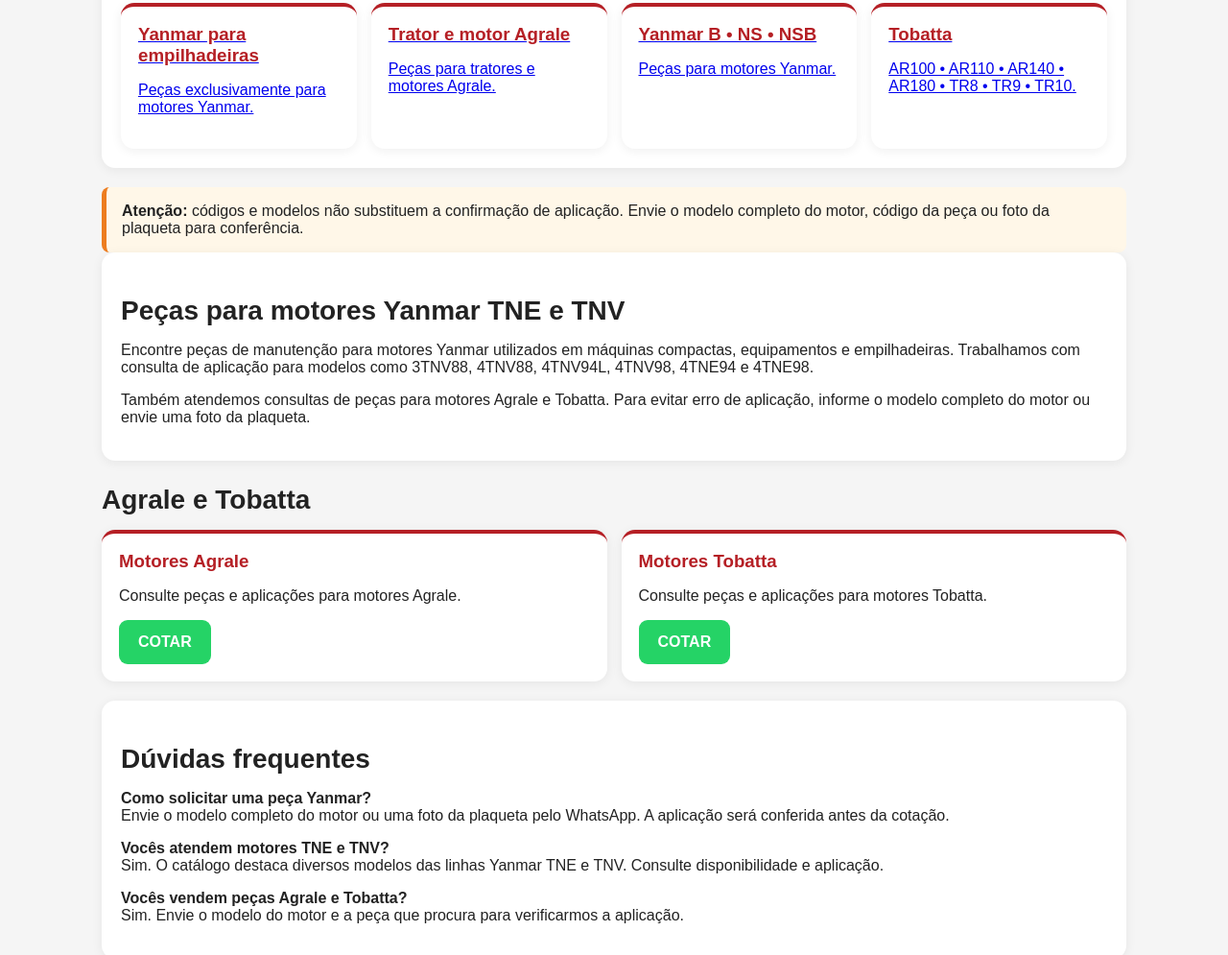
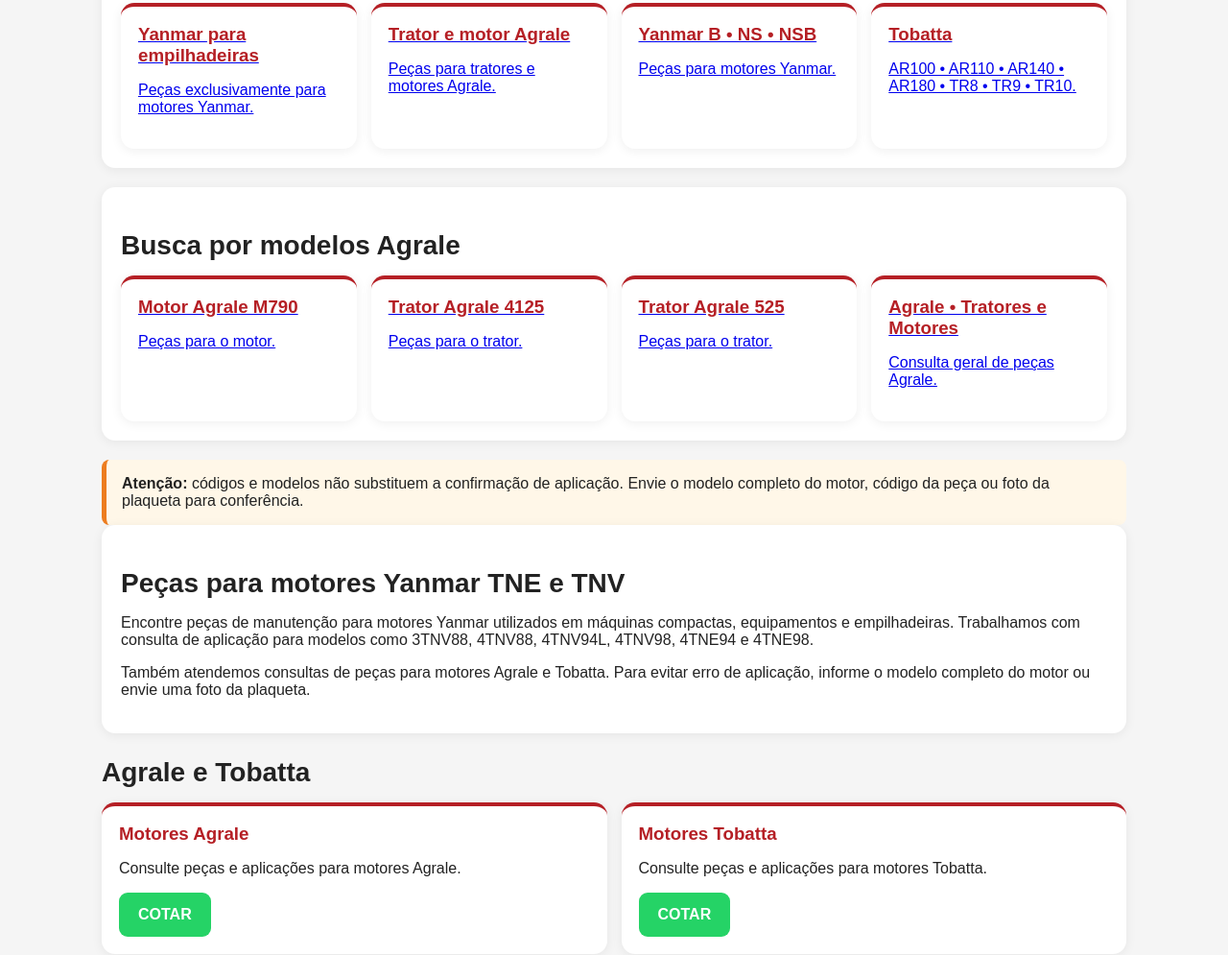
Before and after one commit to mauriciobrasil431-dot/Agrofer-Cat-logo-, a plain HTML site: page index.html in a window 1280 px wide. Shown: the part 2649-3644 px from the top of the page at 96% size. Drawn offline with Linux system fonts and the light colour scheme.

Commit message:
Adicionar páginas SEO de Agrale

```diff
--- a/index.html
+++ b/index.html
@@ -77,6 +77,11 @@
 <a class="card" href="pecas-trator-agrale-motores-agrale.html"><h3>Trator e motor Agrale</h3><p>Peças para tratores e motores Agrale.</p></a>
 <a class="card" href="pecas-motores-yanmar-b-ns-nsb.html"><h3>Yanmar B • NS • NSB</h3><p>Peças para motores Yanmar.</p></a>
 <a class="card" href="pecas-motores-tobatta.html"><h3>Tobatta</h3><p>AR100 • AR110 • AR140 • AR180 • TR8 • TR9 • TR10.</p></a>
+</div></section><section class="intro" style="margin-top:20px"><h2>Busca por modelos Agrale</h2><div class="grid">
+<a class="card" href="pecas-agrale-m790.html"><h3>Motor Agrale M790</h3><p>Peças para o motor.</p></a>
+<a class="card" href="pecas-trator-agrale-4125.html"><h3>Trator Agrale 4125</h3><p>Peças para o trator.</p></a>
+<a class="card" href="pecas-trator-agrale-525.html"><h3>Trator Agrale 525</h3><p>Peças para o trator.</p></a>
+<a class="card" href="pecas-agrale-tratores-motores.html"><h3>Agrale • Tratores e Motores</h3><p>Consulta geral de peças Agrale.</p></a>
 </div></section><div class="notice"><strong>Atenção:</strong> códigos e modelos não substituem a confirmação de aplicação. Envie o modelo completo do motor, código da peça ou foto da plaqueta para conferência.</div>
 <section class="intro">
 <h2>Peças para motores Yanmar TNE e TNV</h2>
```
